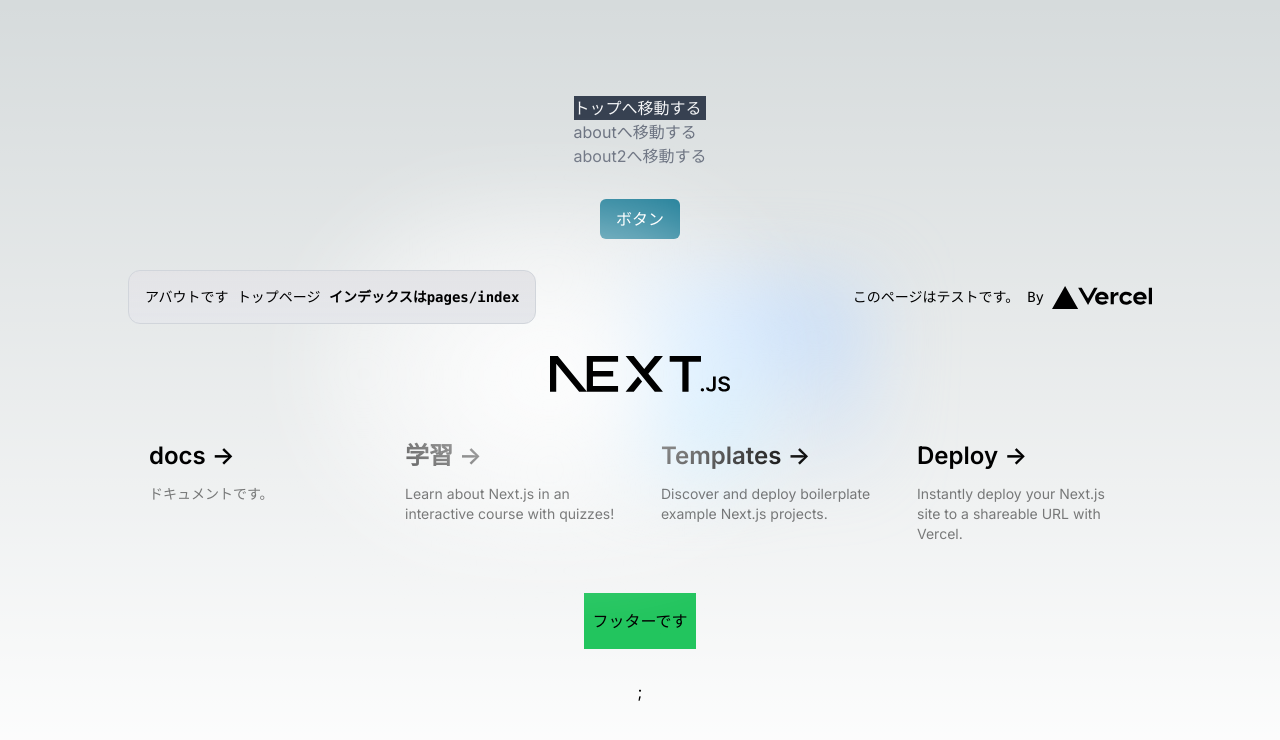
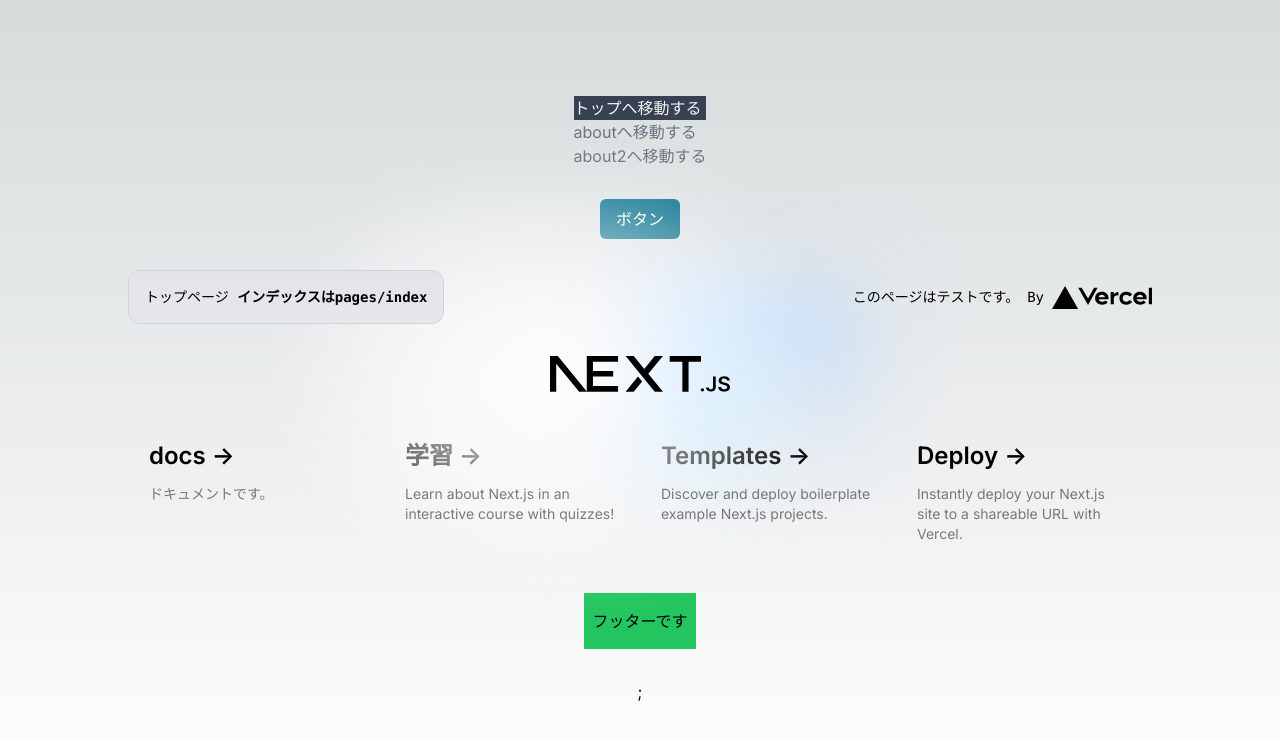
Before and after one commit to capecape-tz/study-nextjs-pages-router-capecape, a Next.js app: page / in a window 1280 px wide. Shown: the top 740 px of the page. Built offline with nearby package versions, Linux system fonts and the light colour scheme.

Commit message:
文言修正

```diff
--- a/components/Headline.tsx
+++ b/components/Headline.tsx
@@ -24,7 +24,7 @@
       </button>
       <div className="z-10 max-w-5xl w-full items-center justify-between font-mono text-sm lg:flex">
         <p className="fixed left-0 top-0 flex w-full justify-center border-b border-gray-300 bg-gradient-to-b from-zinc-200 pb-6 pt-8 backdrop-blur-2xl dark:border-neutral-800 dark:bg-zinc-800/30 dark:from-inherit lg:static lg:w-auto  lg:rounded-xl lg:border lg:bg-gray-200 lg:p-4 lg:dark:bg-zinc-800/30">
-          アバウトです {props.title}&nbsp; {props.codeComp}
+          {props.title}&nbsp; {props.codeComp}
         </p>
         <div className="fixed bottom-0 left-0 flex h-48 w-full items-end justify-center bg-gradient-to-t from-white via-white dark:from-black dark:via-black lg:static lg:h-auto lg:w-auto lg:bg-none">
           <a
```
